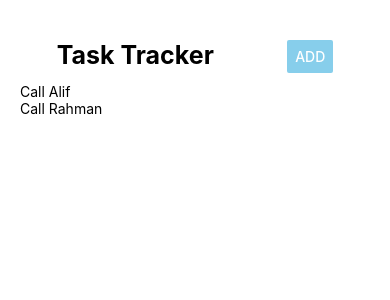
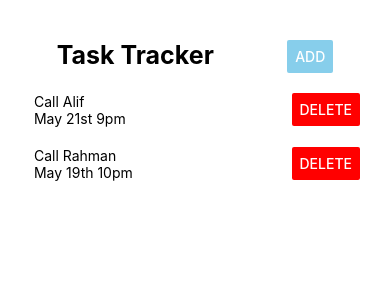
Before and after one commit to moshiurr/r-native-crash, a React Native app: screen / in a window 390 px wide. Shown: the top 300 px of the page. Built offline with nearby package versions, Linux system fonts and the light colour scheme.

Commit message:
added event to delete task

```diff
--- a/components/Tasks.js
+++ b/components/Tasks.js
@@ -1,11 +1,12 @@
 import React from "react";
 import { View, Text, StyleSheet } from "react-native";
+import Task from "./Task"
 
-const Tasks = ({ tasks }) => {
+const Tasks = ({ tasks, onDelete }) => {
 	return (
 		<View>
 			{tasks.map(task => (
-				<Text key={task.id}>{task.title}</Text>
+				<Task key={task.id} id={task.id} title={task.title} time={task.time} onDelete={onDelete} />
 			))}
 		</View>
 	);
```
